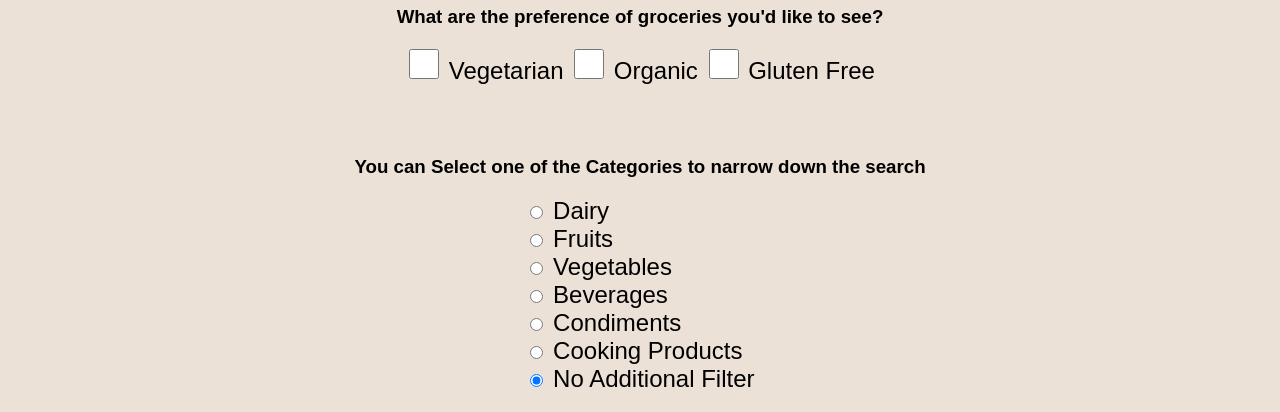
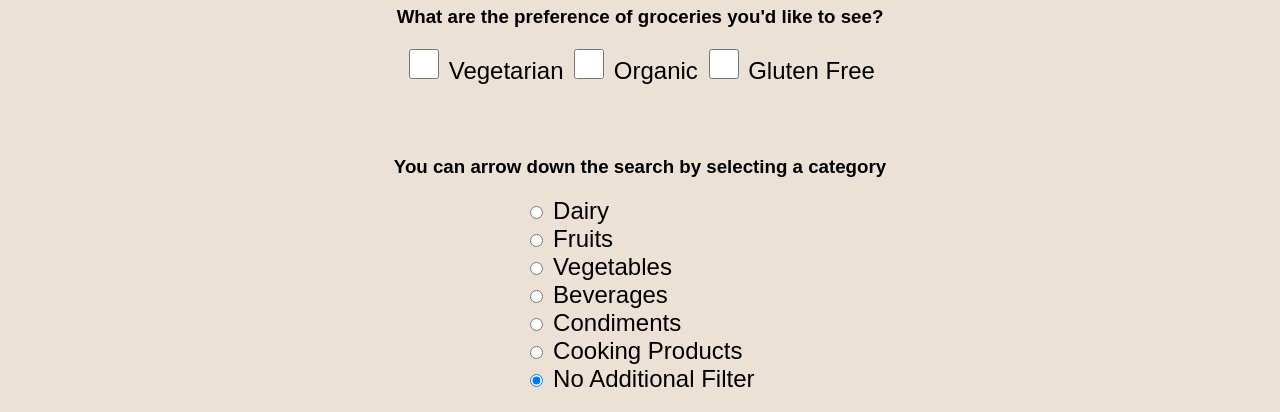
Before and after one commit to hamzahabouseta/SEG3125-lab3, a plain HTML site: page index.html in a window 1280 px wide. Shown: the part 370-782 px from the top of the page. Drawn offline with Linux system fonts and the light colour scheme.

Commit message:
Update index.html

```diff
--- a/index.html
+++ b/index.html
@@ -51,7 +51,7 @@
     <br>
 
 
-    <h3>You can Select one of the Categories to narrow down the search</h3>
+    <h3>You can arrow down the search by selecting a category</h3>
     <div class="preference">
       <input type="radio" name="categorization" value="dairy"> Dairy <br>
         <input type="radio" name="categorization" value="fruit"> Fruits <br>
```
